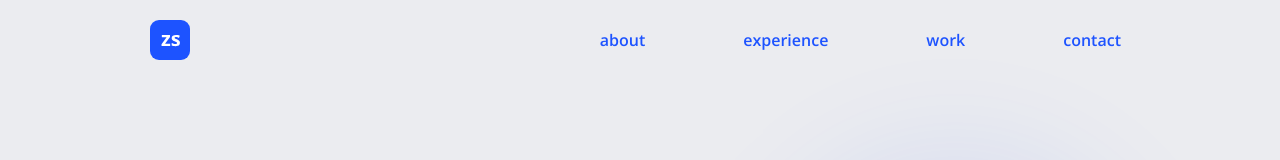
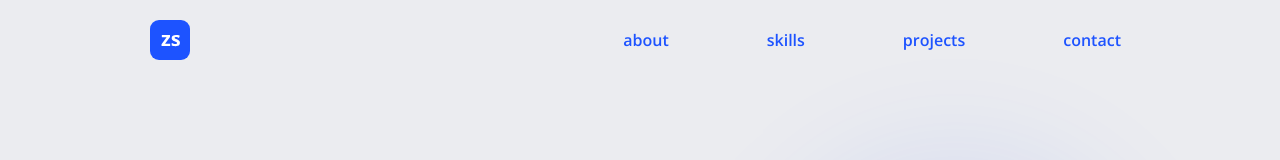
Before and after one commit to zoeschmitt/zoe, a React (Create React App) app: page / in a window 1280 px wide. Shown: the top 160 px of the page. Built offline with nearby package versions, Linux system fonts and the light colour scheme.

Commit message:
feat: created routes list for nav and menu

```diff
--- a/src/components/header/index.tsx
+++ b/src/components/header/index.tsx
@@ -2,6 +2,7 @@ import { useEffect, useState } from "react";
 import { Link } from "react-router-dom";
 import { animateScroll as scroll } from "react-scroll";
 import classnames from "classnames";
+import routes from "../../data/routes";
 import "./header.scss";
 
 const CSS_PREFIX = "header";
@@ -37,18 +38,11 @@ const Header = (props: Props) => {
           <img src="assets/zs.svg" alt=""></img>
         </button>
         <div className="nav-links">
-          <Link to="/about" className="link">
-            about
-          </Link>
-          <Link to="/experience" className="link">
-            experience
-          </Link>
-          <Link to="/work" className="link">
-            work
-          </Link>
-          <Link to="/contact" className="link">
-            contact
-          </Link>
+          {routes.map((route) => (
+            <Link to={`/${route}`} className="link">
+              {route}
+            </Link>
+          ))}
         </div>
         <button className="menu" aria-label="open menu" onClick={toggle}>
           <div className="line"></div>
--- /dev/null
+++ b/src/data/routes.ts
@@ -0,0 +1,2 @@
+const routes = ["about", "skills", "projects", "contact"];
+export default routes;
```
